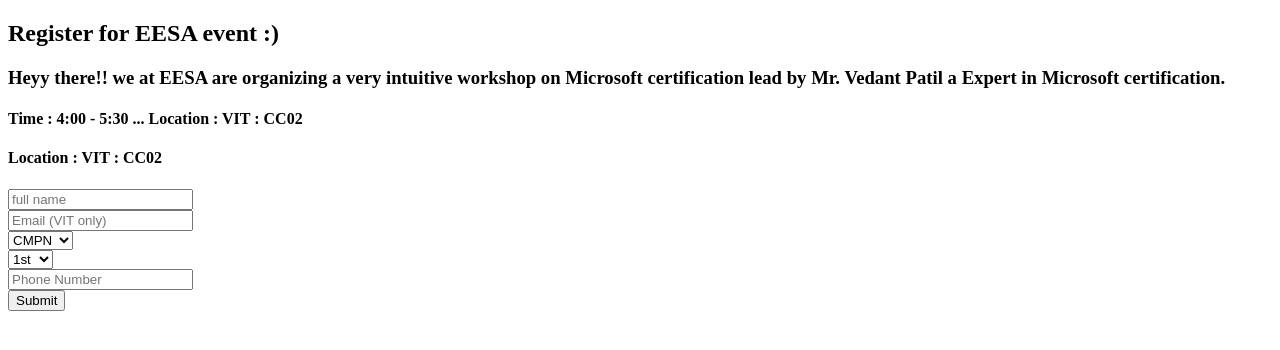
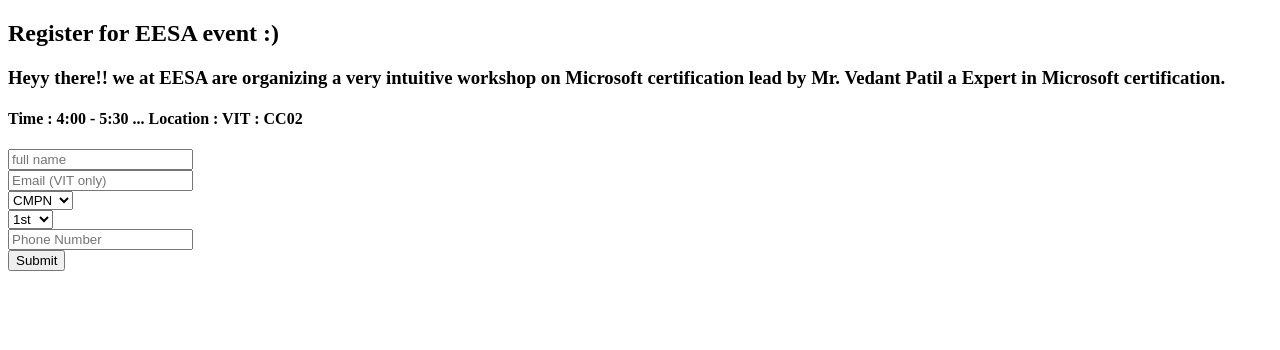
Before and after one commit to Harry-jain/hkt24, a Next.js app: page /register in a window 1280 px wide. Shown: the top 350 px of the page. Built offline with nearby package versions, Linux system fonts and the light colour scheme.

Commit message:
Update index.js

```diff
--- a/pages/register/index.js
+++ b/pages/register/index.js
@@ -44,9 +44,7 @@ const Contact = () => {
           <h4 className=" p-2 text-white text-xs font-extrabold text-[30px]">
             Time : <span className="text-accent">4:00 - 5:30</span> ... Location : <span className="text-accent">VIT : CC02</span>
           </h4>
-          <h4 className=" p-2 text-white text-xs font-extrabold text-[30px]">
-            Location : <span className="text-accent">VIT : CC02</span>
-          </h4>
+
           <form
             id="survey-form"
             action="https://docs.google.com/forms/d/e/1FAIpQLSdrR-HAmjzPVbFFoTuHKfy8WCMBZ0yu_psVNO1NLd1ddhEiqw/formResponse"
```
